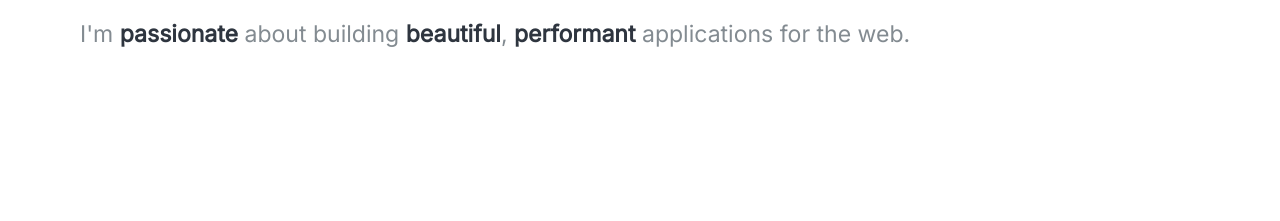
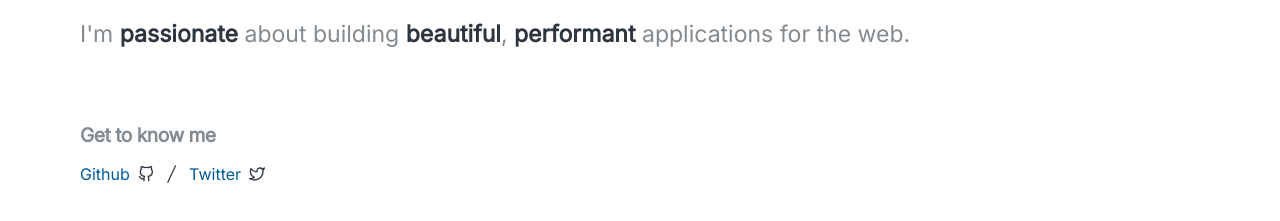
Before and after one commit to a11rew/a11rew.dev, a Gatsby site: page / in a window 1280 px wide. Shown: the part 185-406 px from the top of the page. Built offline with nearby package versions, Linux system fonts and the light colour scheme; Gatsby itself is replaced by a stand-in of ours.

Commit message:
social banner

```diff
--- a/package.json
+++ b/package.json
@@ -32,6 +32,7 @@
     "react": "^17.0.1",
     "react-dom": "^17.0.1",
     "react-helmet": "^6.1.0",
+    "react-icons": "^4.3.1",
     "styled-components": "^5.3.3",
     "typeface-merriweather": "0.0.72",
     "typeface-montserrat": "0.0.75"
--- /dev/null
+++ b/src/components/socialBanner.tsx
@@ -0,0 +1,69 @@
+import React, { ReactElement } from 'react'
+import styled from 'styled-components'
+import { FiTwitter, FiGithub } from 'react-icons/fi'
+
+import { NavLink } from './header'
+
+const SocialBanner: React.FC = (): ReactElement => {
+  return (
+    <SocialContainer>
+      <h5>Get to know me</h5>
+      <SocialList>
+        <SocialItem>
+          <NavLink
+            to="https://github.com/a11rew"
+            target="_blank"
+            rel="noopener noreferrer"
+          >
+            Github
+          </NavLink>
+          <FiGithub />
+        </SocialItem>
+        <SocialItem last>
+          <NavLink
+            to="https://twitter.com/a11rew"
+            target="_blank"
+            rel="noopener noreferrer"
+          >
+            Twitter
+          </NavLink>
+          <FiTwitter />
+        </SocialItem>
+      </SocialList>
+    </SocialContainer>
+  )
+}
+
+const SocialContainer = styled.div`
+  display: flex;
+  flex-direction: column;
+
+  h5 {
+    margin: unset;
+    color: var(--color-text-secondary);
+  }
+`
+
+const SocialList = styled.ul`
+  display: flex;
+`
+
+const SocialItem = styled.li`
+  display: flex;
+  align-items: center;
+  list-style-type: none;
+
+  svg {
+    margin-left: 0.5rem;
+  }
+
+  ::after {
+    display: ${(props: { last?: boolean }) =>
+      props.last ? 'none' : 'inline-block'};
+    content: '|';
+    transform: rotate(25deg);
+    padding: 0 15px;
+  }
+`
+
+export default SocialBanner
--- a/src/pages/index.tsx
+++ b/src/pages/index.tsx
@@ -5,6 +5,7 @@ import GlobalStyles from '../variables.globals'
 import Header from '../components/header'
 import Seo from '../components/seo'
 import IntroProse from '../components/introProse'
+import SocialBanner from '../components/socialBanner'
 
 const Home: React.FC = () => {
   return (
@@ -13,6 +14,7 @@ const Home: React.FC = () => {
       <GlobalStyles />
       <Header />
       <IntroProse />
+      <SocialBanner />
     </Container>
   )
 }
--- a/src/style.css
+++ b/src/style.css
@@ -172,7 +172,7 @@ ol {
   margin-left: var(--spacing-0);
   margin-right: var(--spacing-0);
   padding: var(--spacing-0);
-  margin-bottom: var(--spacing-8);
+  margin-bottom: var(--spacing-0);
   list-style-position: outside;
   list-style-image: none;
 }
```
Also changed, not shown: 1 other file.
